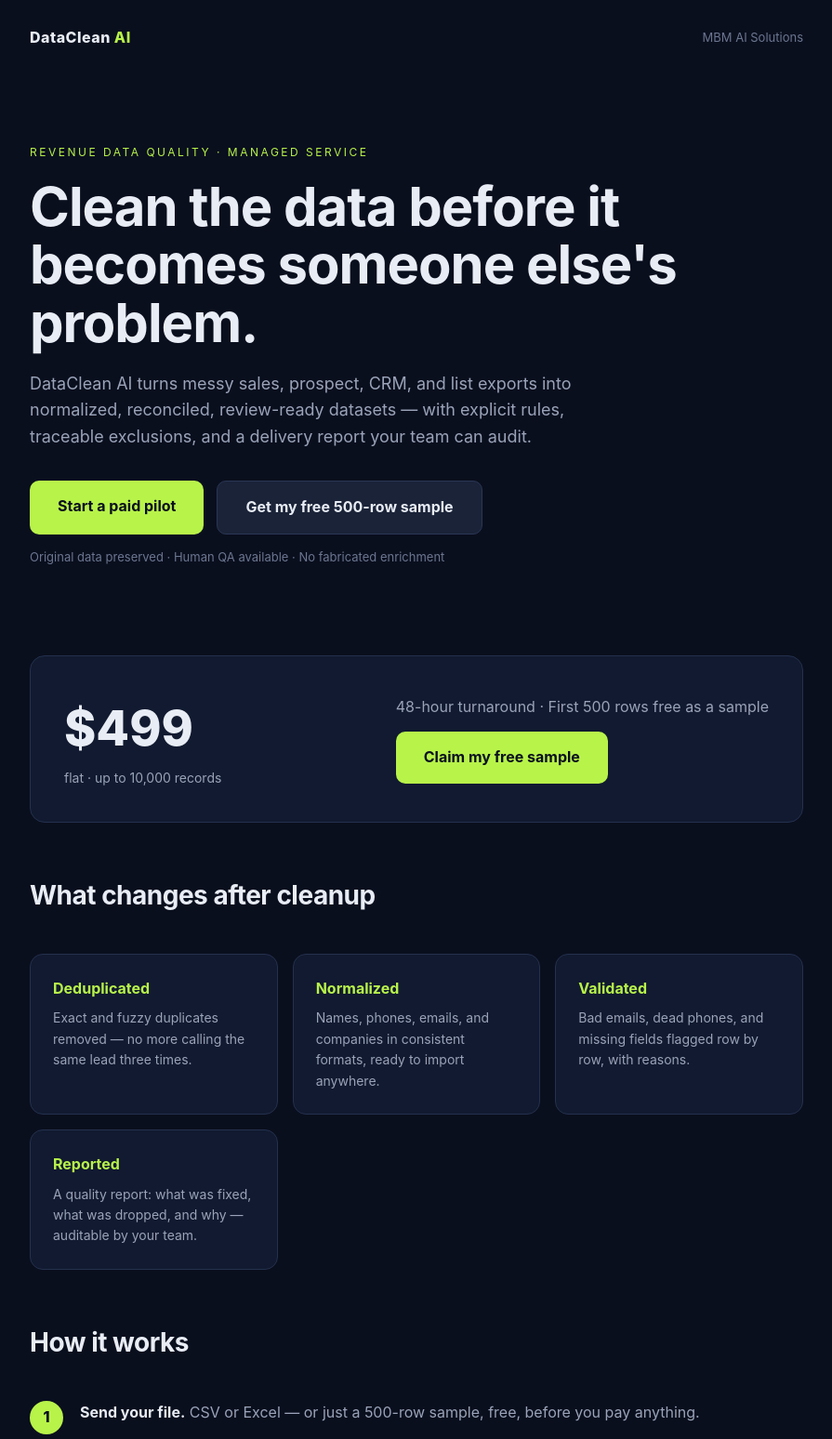
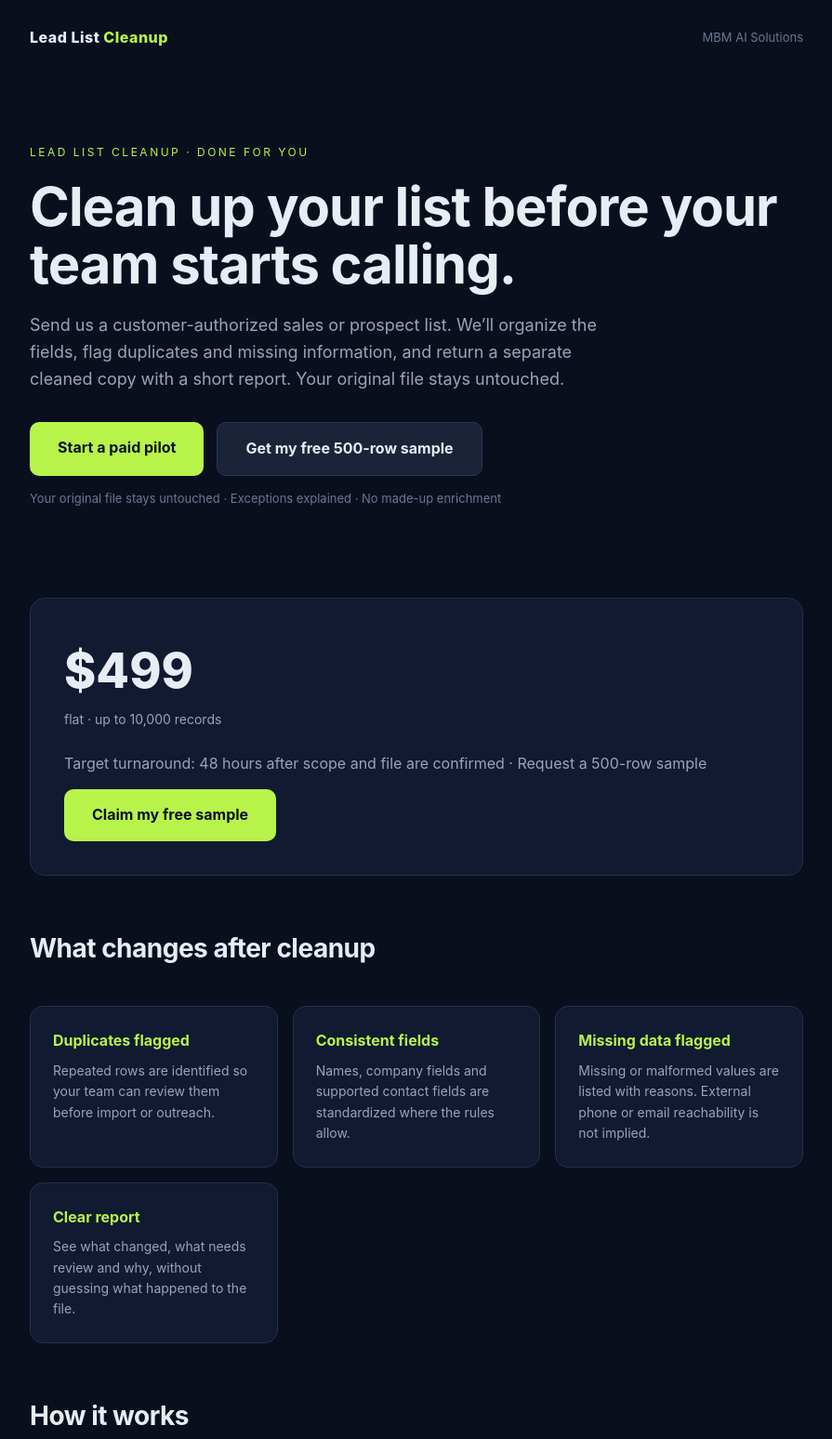
Before and after one commit to MohammedAbdelshafy/dataclean-ai, a plain HTML site: page index.html in a window 1280 px wide. Shown: the top 1548 px of the page at 93% size, without its empty margins (192-1087 px from the left). Drawn offline with Linux system fonts and the light colour scheme.

Commit message:
Use plain-language Lead List Cleanup copy
* copy: rename DataClean AI to Lead List Cleanup and clarify scope

* docs: describe Lead List Cleanup in plain language

* docs: add ICM project contract

* docs: add project routing and copy rules

```diff
--- a/index.html
+++ b/index.html
@@ -3,8 +3,8 @@
 <head>
 <meta charset="UTF-8">
 <meta name="viewport" content="width=device-width, initial-scale=1.0">
-<title>DataClean AI — Clean the data before it becomes someone else's problem</title>
-<meta name="description" content="Done-for-you lead list cleanup: dedupe, normalize, validate. $499 flat, up to 10,000 records, 48-hour turnaround. Free 500-row sample.">
+<title>Lead List Cleanup | A cleaner file for your sales team</title>
+<meta name="description" content="Done-for-you lead list cleanup for sales teams: identify duplicates, standardize fields and flag missing data. Request a free 500-row sample.">
 <style>
   * { margin:0; padding:0; box-sizing:border-box; }
   body { font-family:-apple-system,BlinkMacSystemFont,"Segoe UI",Roboto,Helvetica,Arial,sans-serif; background:#0a0f1e; color:#e8ecf4; line-height:1.6; }
@@ -42,19 +42,19 @@
 <body>
 <div class="wrap">
   <header>
-    <div class="brand">DataClean <span>AI</span></div>
+    <div class="brand">Lead List <span>Cleanup</span></div>
     <div class="fine">MBM AI Solutions</div>
   </header>
 
   <section class="hero">
-    <div class="kicker">Revenue data quality · Managed service</div>
-    <h1>Clean the data before it becomes someone else's problem.</h1>
-    <p class="sub">DataClean AI turns messy sales, prospect, CRM, and list exports into normalized, reconciled, review-ready datasets — with explicit rules, traceable exclusions, and a delivery report your team can audit.</p>
+    <div class="kicker">Lead list cleanup · Done for you</div>
+    <h1>Clean up your list before your team starts calling.</h1>
+    <p class="sub">Send us a customer-authorized sales or prospect list. We’ll organize the fields, flag duplicates and missing information, and return a separate cleaned copy with a short report. Your original file stays untouched.</p>
     <div class="cta-row">
       <a class="btn btn-primary" href="https://clipform.io/7f9689f00">Start a paid pilot</a>
       <a class="btn btn-ghost" href="https://clipform.io/7f9689f00">Get my free 500-row sample</a>
     </div>
-    <p class="fine">Original data preserved · Human QA available · No fabricated enrichment</p>
+    <p class="fine">Your original file stays untouched · Exceptions explained · No made-up enrichment</p>
   </section>
 
   <div class="price-card">
@@ -62,24 +62,24 @@
       <div class="price">$499<small>flat · up to 10,000 records</small></div>
     </div>
     <div>
-      <p style="color:#9aa3b8; margin-bottom:14px;">48-hour turnaround · First 500 rows free as a sample</p>
+      <p style="color:#9aa3b8; margin-bottom:14px;">Target turnaround: 48 hours after scope and file are confirmed · Request a 500-row sample</p>
       <a class="btn btn-primary" href="https://clipform.io/7f9689f00">Claim my free sample</a>
     </div>
   </div>
 
   <h2>What changes after cleanup</h2>
   <div class="grid">
-    <div class="card"><h3>Deduplicated</h3><p>Exact and fuzzy duplicates removed — no more calling the same lead three times.</p></div>
-    <div class="card"><h3>Normalized</h3><p>Names, phones, emails, and companies in consistent formats, ready to import anywhere.</p></div>
-    <div class="card"><h3>Validated</h3><p>Bad emails, dead phones, and missing fields flagged row by row, with reasons.</p></div>
-    <div class="card"><h3>Reported</h3><p>A quality report: what was fixed, what was dropped, and why — auditable by your team.</p></div>
+    <div class="card"><h3>Duplicates flagged</h3><p>Repeated rows are identified so your team can review them before import or outreach.</p></div>
+    <div class="card"><h3>Consistent fields</h3><p>Names, company fields and supported contact fields are standardized where the rules allow.</p></div>
+    <div class="card"><h3>Missing data flagged</h3><p>Missing or malformed values are listed with reasons. External phone or email reachability is not implied.</p></div>
+    <div class="card"><h3>Clear report</h3><p>See what changed, what needs review and why, without guessing what happened to the file.</p></div>
   </div>
 
   <h2>How it works</h2>
   <div class="steps">
-    <div class="step"><div class="n">1</div><p><strong>Send your file.</strong> CSV or Excel — or just a 500-row sample, free, before you pay anything.</p></div>
-    <div class="step"><div class="n">2</div><p><strong>We clean it.</strong> AI-assisted pipeline with human review: dedupe, normalize, validate, flag.</p></div>
-    <div class="step"><div class="n">3</div><p><strong>You get it back sales-ready.</strong> Cleaned file + quality report within 48 hours, ready for your dialer or CRM.</p></div>
+    <div class="step"><div class="n">1</div><p><strong>Share a sample.</strong> Start with up to 500 rows so we can agree on the rules and scope.</p></div>
+    <div class="step"><div class="n">2</div><p><strong>We work through it.</strong> We apply the agreed cleanup rules and flag anything that needs your judgment.</p></div>
+    <div class="step"><div class="n">3</div><p><strong>You get a separate cleaned copy.</strong> The file and report are delivered to the agreed schedule. Review it before importing into your CRM or dialer.</p></div>
   </div>
 
   <div class="cta-row" style="margin:48px 0;">
```
Also changed, not shown: 3 other files.
